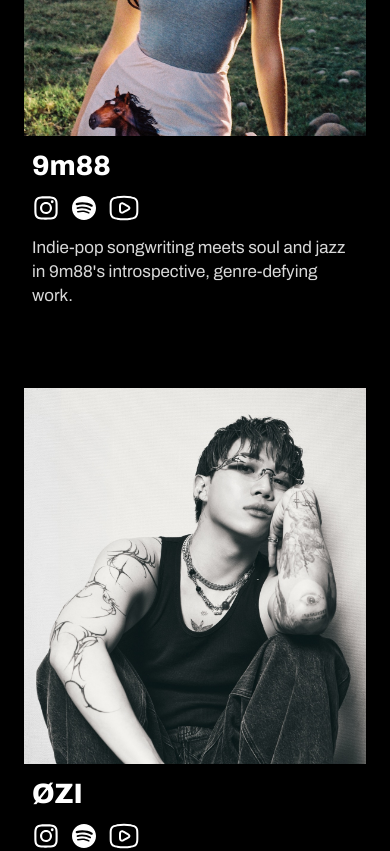
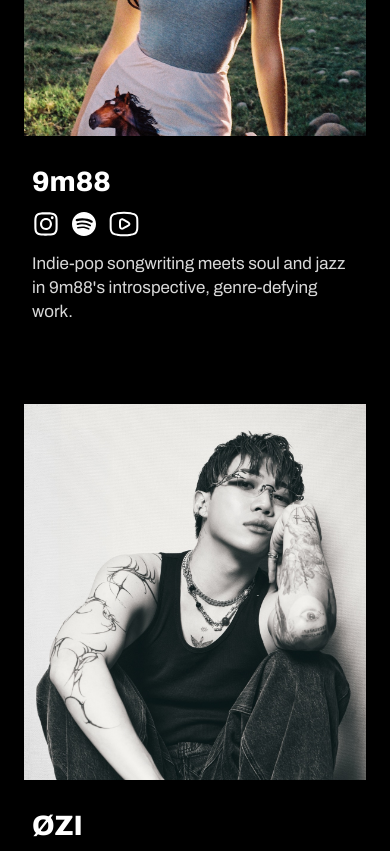
Before and after one commit to allisonsun/taiwanese-waves-2026, a Next.js app: page / in a window 390 px wide. Shown: the part 2160-3011 px from the top of the page. Built offline with nearby package versions, Linux system fonts and the light colour scheme; no server answers.

Commit message:
Match trio/solo gap between image and name on mobile

```diff
--- a/app/globals.css
+++ b/app/globals.css
@@ -216,7 +216,7 @@ html {
   /* Lineup */
   .lineup-trio { flex-direction: column !important; width: 100% !important; padding: 0 1.5rem 2rem !important; gap: 4rem !important; }
   .lineup-trio-item { flex: none !important; width: 100% !important; }
-  .lineup-trio-text { padding: 1rem 0.5rem !important; text-align: left !important; }
+  .lineup-trio-text { padding: 2rem 0.5rem 1rem !important; text-align: left !important; }
   .lineup-trio-text h3, .lineup-solo-row h3 { font-size: 28px !important; line-height: 28px !important; }
   .lineup-trio-text .lineup-social { justify-content: flex-start !important; }
   .lineup-social { gap: 12px !important; margin: 12px 0 !important; }
```
